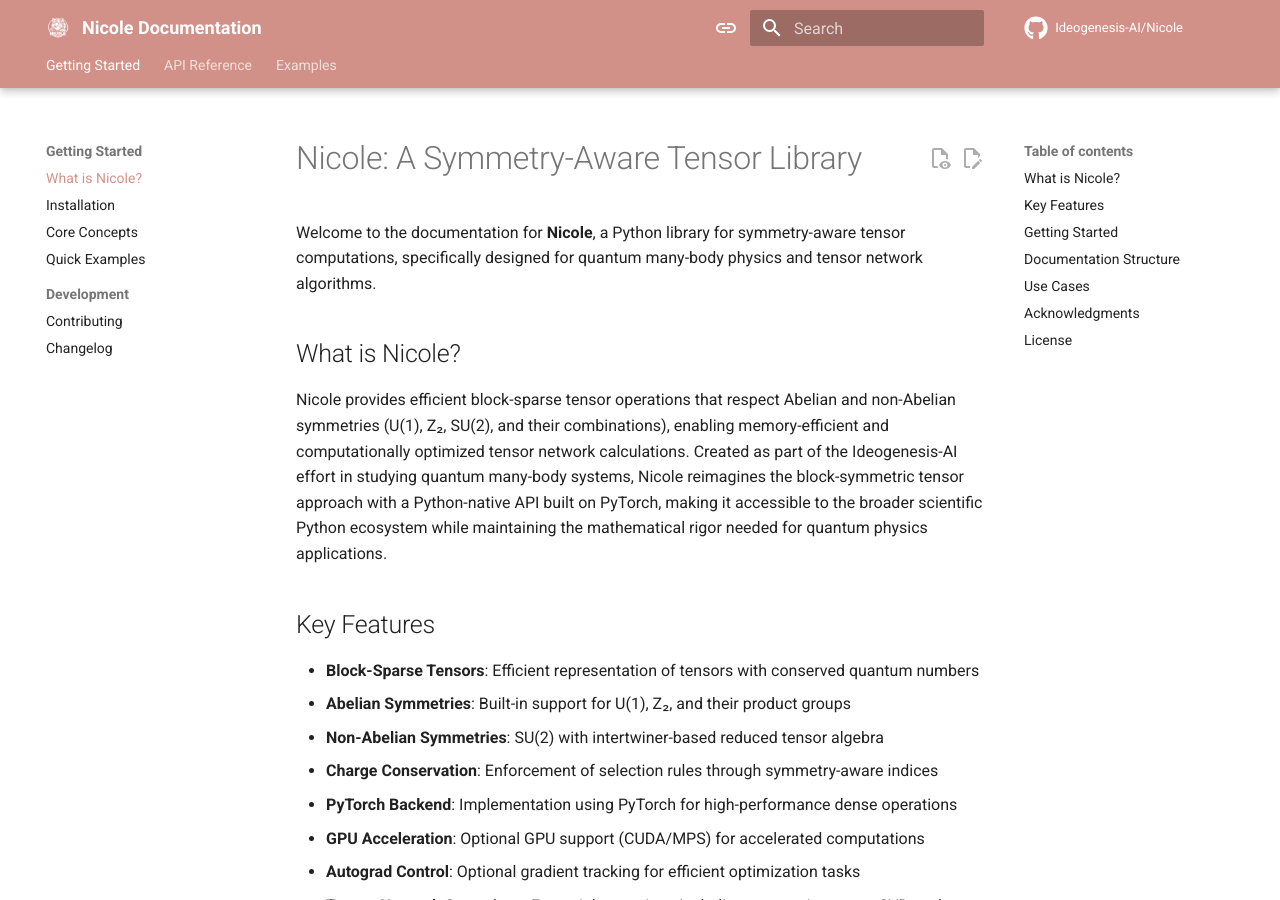
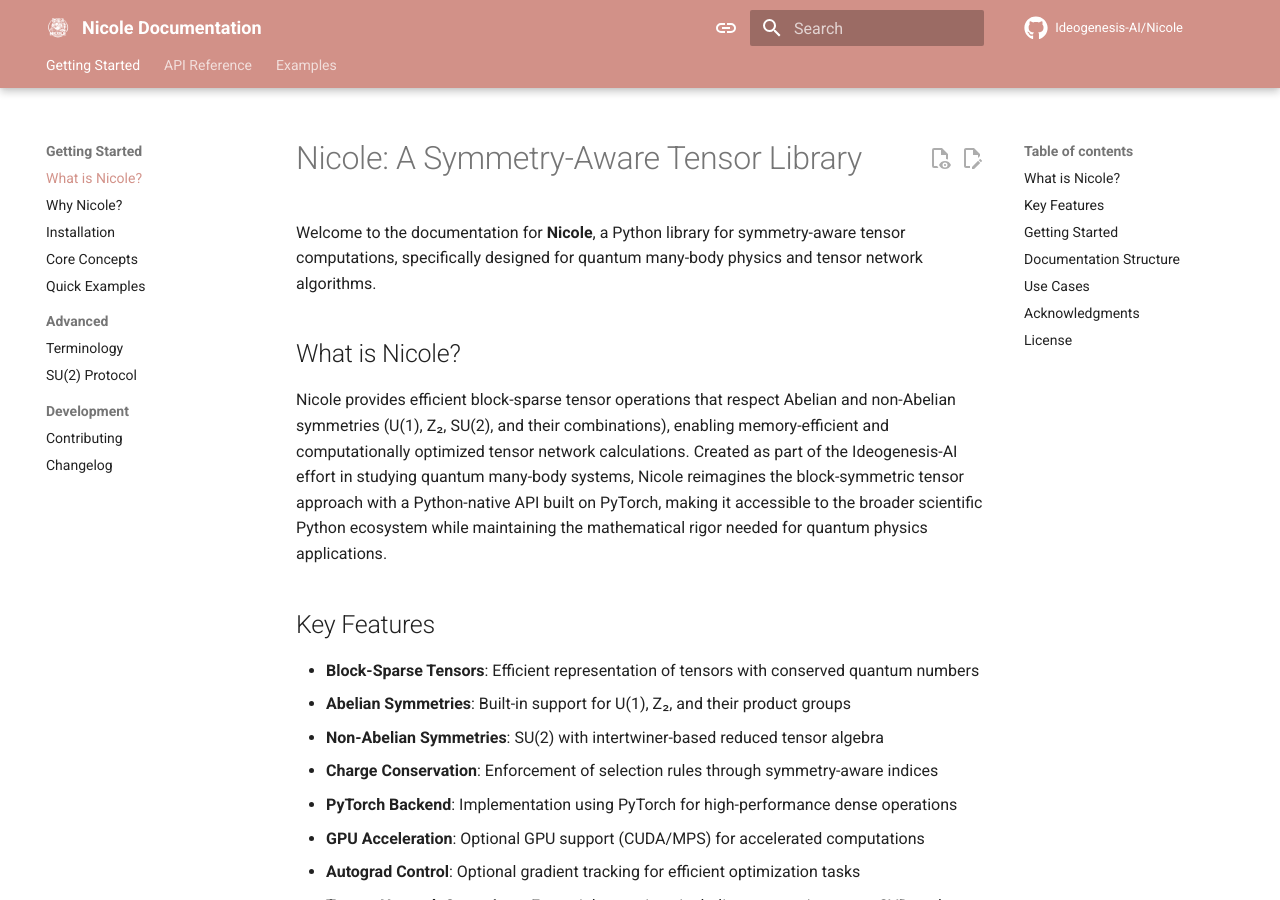
Before and after one commit to Ideogenesis-AI/Nicole, an MkDocs documentation site: the page built from docs/getting-started/what-is-nicole.md, in a window 1280 px wide and 900 px high. Built offline with MkDocs 1.6.1 and Material for MkDocs 9.7.7, drawn with Linux system fonts in a browser that asks for light colours; comment, search, counter and statistics services are not loaded; the version menu is left out; some of the changed lines change nothing that is shown.

Commit message:
Add new sections to documentation navigation, including "Why Nicole?" and "Advanced" topics such as Terminology and SU(2) Protocol.
Update tensor manipulation and symmetry examples with new entries for capcup and SU(2) group. This enhances the comprehensiveness of the documentation for users.

```diff
--- a/mkdocs.yml
+++ b/mkdocs.yml
@@ -54,9 +54,13 @@
 nav:
   - Getting Started:
     - What is Nicole?: getting-started/what-is-nicole.md
+    - Why Nicole?: getting-started/why-nicole.md
     - Installation: getting-started/installation.md
     - Core Concepts: getting-started/core-concepts.md
     - Quick Examples: getting-started/quick-examples.md
+    - Advanced:
+      - Terminology: getting-started/terminology.md
+      - SU(2) Protocol: getting-started/yuzuha-protocol.md
     - Development:
       - Contributing: getting-started/contributing.md
       - Changelog: getting-started/changelog.md
@@ -77,8 +81,9 @@
       - conjugate: api/manipulation/conjugate.md
       - permute: api/manipulation/permute.md
       - transpose: api/manipulation/transpose.md
+      - capcup: api/manipulation/capcup.md
       - retag: api/manipulation/retag.md
-      - subsector: api/manipulation/subsector.md
+      - filter_blocks: api/manipulation/filter_blocks.md
       - merge_axes: api/manipulation/merge_axes.md
     - Arithmetic:
       - Basic Operations: api/arithmetic/addition.md
@@ -97,6 +102,7 @@
       - Overview: api/symmetry/overview.md
       - U1Group: api/symmetry/u1-group.md
       - Z2Group: api/symmetry/z2-group.md
+      - SU2Group: api/symmetry/su2-group.md
       - ProductGroup: api/symmetry/product-group.md
     - Utilities:
       - Display: api/utilities/display.md
@@ -111,6 +117,7 @@
     - Symmetries:
       - U(1) Examples: examples/symmetries/u1-examples.md
       - Z(2) Examples: examples/symmetries/z2-examples.md
+      - SU(2) Examples: examples/symmetries/su2-examples.md
       - Product Groups: examples/symmetries/product-examples.md
     - Operations:
       - Contraction: examples/operations/contraction-examples.md
```
